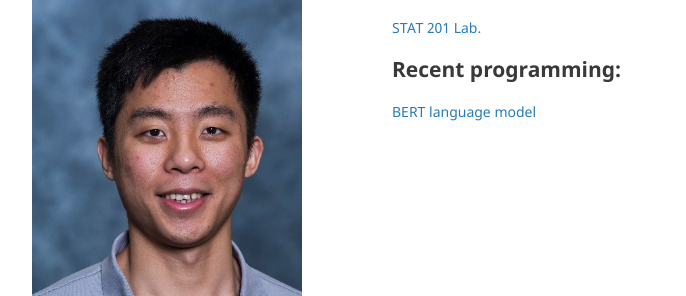
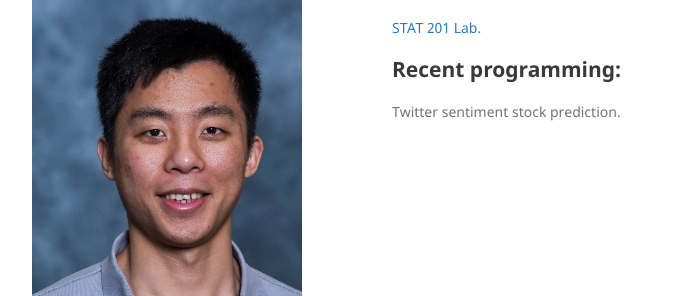
Before and after one commit to Shanlearning/Shanlearning.github.io, a Jekyll site: the page built from index.md, in a window 1280 px wide. Shown: the part 125-421 px from the top of the page, without its empty margins (178-864 px from the left). Built offline with Jekyll 4.4.1, drawn with Linux system fonts in a browser that asks for light colours.

Commit message:
Update index.md

```diff
--- a/index.md
+++ b/index.md
@@ -9,4 +9,4 @@ Hi, I am Shan Zhong. This is my website!
 
 
 ## Recent programming:
-[BERT language model](https://github.com/Shanlearning/bert)
+Twitter sentiment stock prediction.
```
